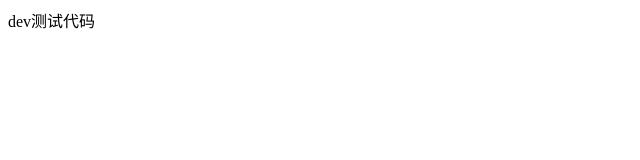
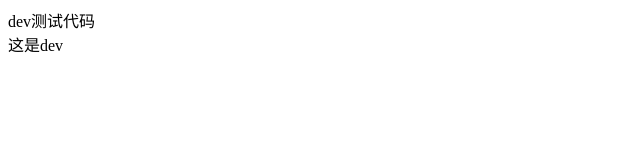
Before and after one commit to BigGoder/test-demo, a plain HTML site: page dev.html in a window 1280 px wide. Shown: the full height of the page, 0-640 px from the left. Drawn offline with Linux system fonts and the light colour scheme.

Commit message:
ceshidaima

```diff
--- a/dev.html
+++ b/dev.html
@@ -8,5 +8,6 @@
 </head>
 <body>
     <div>dev测试代码</div>
+    <div>这是dev</div>
 </body>
 </html>
```
